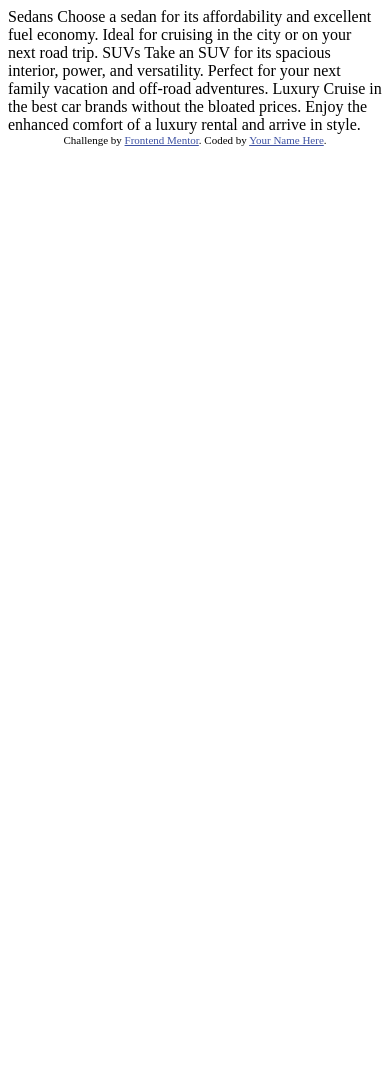
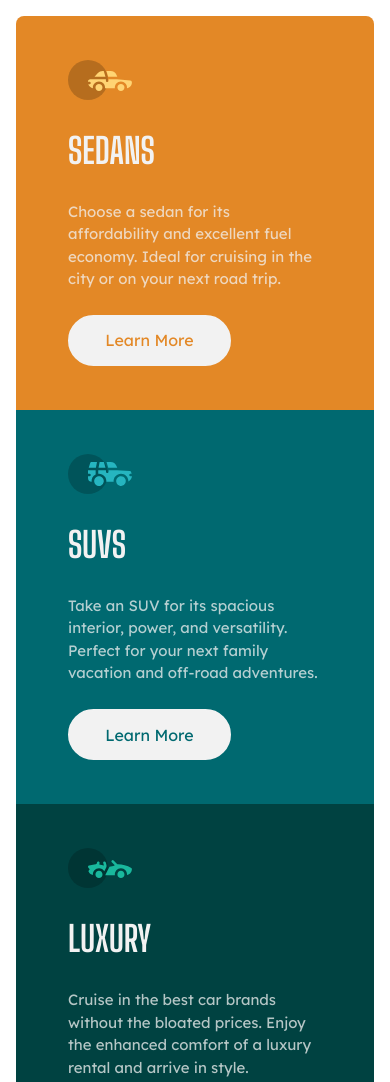
Before and after one commit to Musicalaudio/3-column-preview-card-component, a plain HTML site: page index.html in a window 390 px wide. Shown: the top 1082 px of the page. Before the commit the page ends 844 px from the top, so only its background shows below. Drawn offline with Linux system fonts and the light colour scheme.

Commit message:
done both the mobile and desktop css

```diff
--- a/index.html
+++ b/index.html
@@ -8,29 +8,40 @@
 
   <title>Frontend Mentor | 3-column preview card component</title>
 
-  <!-- Feel free to remove these styles or customise in your own stylesheet 👍 -->
-  <style>
-    .attribution { font-size: 11px; text-align: center; }
-    .attribution a { color: hsl(228, 45%, 44%); }
-  </style>
+  <!-- google fonts -->
+  <link rel="preconnect" href="https://fonts.googleapis.com"><link rel="preconnect" href="https://fonts.gstatic.com" crossorigin><link href="https://fonts.googleapis.com/css2?family=Big+Shoulders+Display:wght@700&family=Lexend+Deca&display=swap" rel="stylesheet">
+
+  <!-- css reset -->
+  <link rel="stylesheet" href="./styles/reset.css">
+  <!-- my css stylesheet -->
+  <link rel="stylesheet" href="./styles/style.css">
 </head>
 <body>
-
-  Sedans
-  Choose a sedan for its affordability and excellent fuel economy. Ideal for cruising in the city
-  or on your next road trip.
-
-  SUVs
-  Take an SUV for its spacious interior, power, and versatility. Perfect for your next family vacation
-  and off-road adventures.
-
-  Luxury
-  Cruise in the best car brands without the bloated prices. Enjoy the enhanced comfort of a luxury
-  rental and arrive in style.
-
-  <div class="attribution">
+  <main>
+    <div class="car-container">
+      <section class="car-container__sedan">
+        <img src="./images/icon-sedans.svg" alt="cartoonish sedan" aria-hidden="true">
+        <h2 class="car-container__title">Sedans</h2>
+        <p class="car-container__description">Choose a sedan for its affordability and excellent fuel economy. Ideal for cruising in the city or on your next road trip.</p>
+        <a class="car-container__btn btn-sedan">Learn More</a>
+      </section>
+      <section class="car-container__suv">
+        <img src="./images/icon-suvs.svg" alt="cartoonish suv" aria-hidden="true">
+        <h2 class="car-container__title">SUVs</h2>
+        <p class="car-container__description">Take an SUV for its spacious interior, power, and versatility. Perfect for your next family vacation and off-road adventures.</p>
+        <a class="car-container__btn btn-suv">Learn More</a>
+      </section>
+      <section class="car-container__luxury">
+        <img src="./images/icon-luxury.svg" alt="cartoonish luxury car" aria-hidden="true">
+        <h2 class="car-container__title">Luxury</h2>
+        <p class="car-container__description">Cruise in the best car brands without the bloated prices. Enjoy the enhanced comfort of a luxury rental and arrive in style.</p>
+        <a class="car-container__btn btn-luxury">Learn More</a>
+      </section>
+    </div>
+  </main>
+  <footer class="attribution">
     Challenge by <a href="https://www.frontendmentor.io?ref=challenge" target="_blank">Frontend Mentor</a>.
-    Coded by <a href="#">Your Name Here</a>.
-  </div>
+    Coded by <a href="#">Musicalaudio</a>.
+  </footer>
 </body>
 </html>
--- /dev/null
+++ b/styles/reset.css
@@ -0,0 +1,78 @@
+/* Box sizing rules
+   and remove base margins and paddings
+*/
+html{
+  box-sizing: border-box;
+}
+
+*,
+*::before,
+*::after {
+  box-sizing: inherit;
+  margin: 0;
+  padding: 0;
+}
+
+/* Remove list styles on ul, ol elements with a list role, which suggests default styling will be removed */
+ul[role='list'],
+ol[role='list'] {
+  list-style: none;
+}
+
+/* Set core root defaults */
+html:focus-within {
+  scroll-behavior: smooth;
+}
+
+/* Set core body defaults */
+body {
+  min-height: 100vh;
+  text-rendering: optimizeSpeed;
+  line-height: 1.5;
+}
+
+/* A elements that don't have a class get default styles */
+a:not([class]) {
+  text-decoration-skip-ink: auto;
+}
+
+/* Make images easier to work with */
+img,
+picture {
+  max-width: 100%;
+  display: block;
+}
+
+/* Inherit fonts for inputs and buttons */
+input,
+button,
+textarea,
+select {
+  font: inherit;
+}
+
+p,
+h1,
+h2,
+h3,
+h4,
+h5,
+h6 {
+  overflow-wrap: break-word;
+}
+
+/* Remove all animations, transitions and smooth scroll for people that prefer not to see them */
+@media (prefers-reduced-motion: reduce) {
+  html:focus-within {
+   scroll-behavior: auto;
+  }
+
+  *,
+  *::before,
+  *::after {
+    animation-duration: 0.01ms !important;
+    animation-iteration-count: 1 !important;
+    transition-duration: 0.01ms !important;
+    scroll-behavior: auto !important;
+  }
+}
--- /dev/null
+++ b/styles/style.css
@@ -0,0 +1,121 @@
+:root{
+  --primary-orange: hsl(31, 77%, 52%);
+  --primary-dark-cyan: hsl(184, 100%, 22%);
+  --primary-darker-cyan: hsl(179, 100%, 13%);
+
+  --neutral-white: hsl(0, 0%, 100%, 0.75);
+  --neutral-gray: hsl(0, 0%, 95%);
+
+  --ff-base: 'Lexend Deca', sans-serif;
+  --ff-accent: 'Big Shoulders Display', cursive;
+
+  --fs-h2: 2.2rem;
+  --fs-base: 0.9375rem;
+
+  --fw-regular: 400;
+  --fw-bold: 700;
+}
+
+body{
+  display: grid;
+  grid-template-rows: 1fr auto;
+}
+
+main{
+  min-height: 100vh;
+  display: grid;
+  place-content: center;
+  color: var(--neutral-gray);
+}
+
+
+/* main component */
+.car-container{
+  margin: 1rem;
+  border-radius: 8px;
+  overflow: hidden;
+}
+
+.car-container section{
+  padding: 2.75rem 3.25rem;
+  display: grid;
+  gap: 1.5rem;
+  line-height: 1.5;
+}
+
+.car-container__sedan{
+  background-color: var(--primary-orange);
+}
+
+.car-container__suv{
+  background-color: var(--primary-dark-cyan);
+}
+
+.car-container__luxury{
+  background-color: var(--primary-darker-cyan);
+}
+
+.car-container__title{
+  font-family: var(--ff-accent);
+  font-weight: var(--fw-bold);
+  text-transform: uppercase;
+  font-size: var(--fs-h2);
+}
+
+.car-container__description{
+  font-family: var(--ff-base);
+  font-weight: var(--fw-regular);
+  font-size: var(--fs-base);
+  opacity: .75;
+}
+
+.car-container__btn{
+  border: none;
+  max-width: fit-content;
+  border: 0.125rem solid var(--neutral-gray);
+  background-color: var(--neutral-gray);
+  font-family: var(--ff-base);
+  padding: .73rem 2.2rem;
+  border-radius: 2rem;
+  cursor: pointer;
+  transition: 200ms ease-in-out;
+}
+
+.car-container__btn:hover{
+  background-color: transparent;
+  color: var(--neutral-gray)
+}
+
+.btn-sedan{
+  color: var(--primary-orange);
+}
+
+.btn-suv{
+  color: var(--primary-dark-cyan);
+}
+
+.btn-luxury{
+  color: var(--primary-darker-cyan);
+}
+
+
+@media (min-width: 1000px){
+  .car-container{
+    display: grid;
+    grid-template: none / repeat(3, 1fr);
+    margin: 0rem 10rem;
+  }
+
+  .car-container section{
+    padding: 2.75rem 3.25rem;
+    gap: 1.3rem;
+  }
+
+  .car-container__description{
+    margin-bottom: 3rem;
+  }
+}
+
+/* attribution */
+.attribution { font-size: 11px; text-align: center; }
+.attribution a { color: hsl(228, 45%, 44%); }
```
Also changed, not shown: design/desktop-design.jpg, design/mobile-design.jpg, 2 other files.
